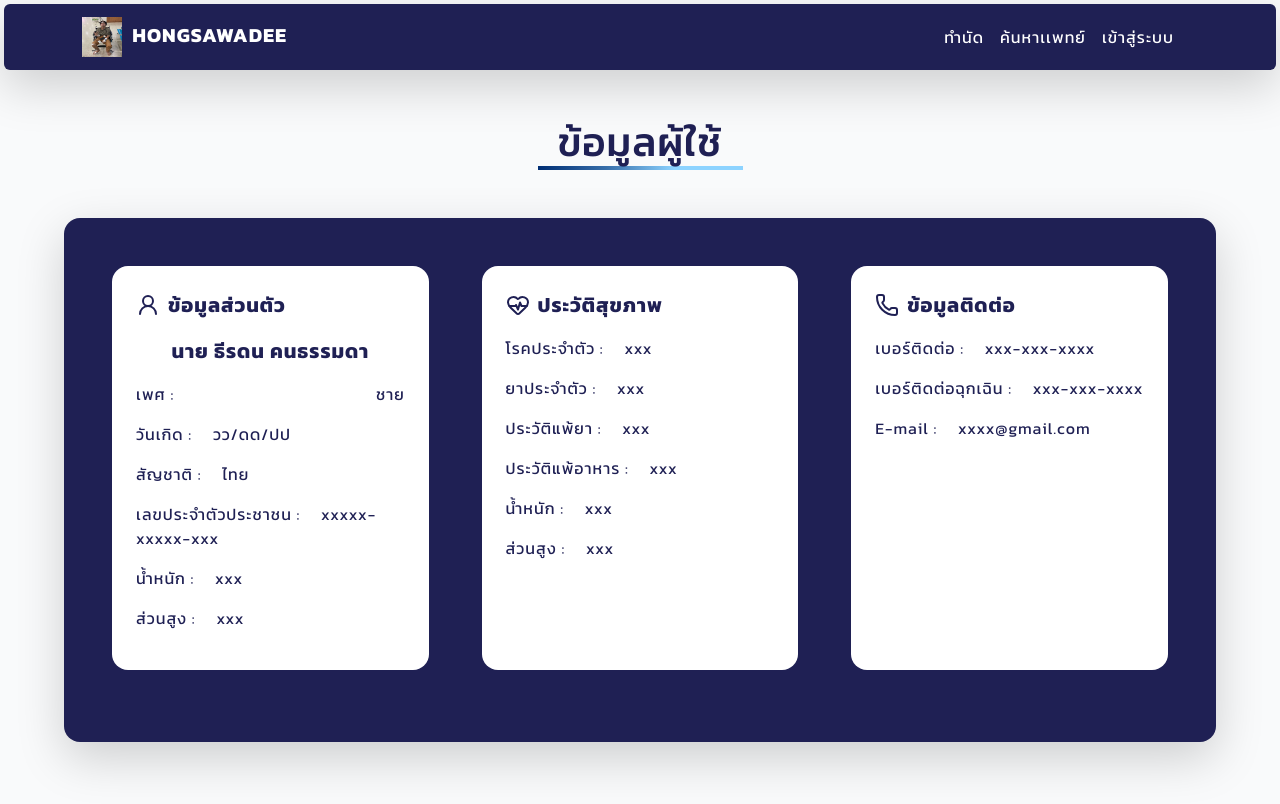
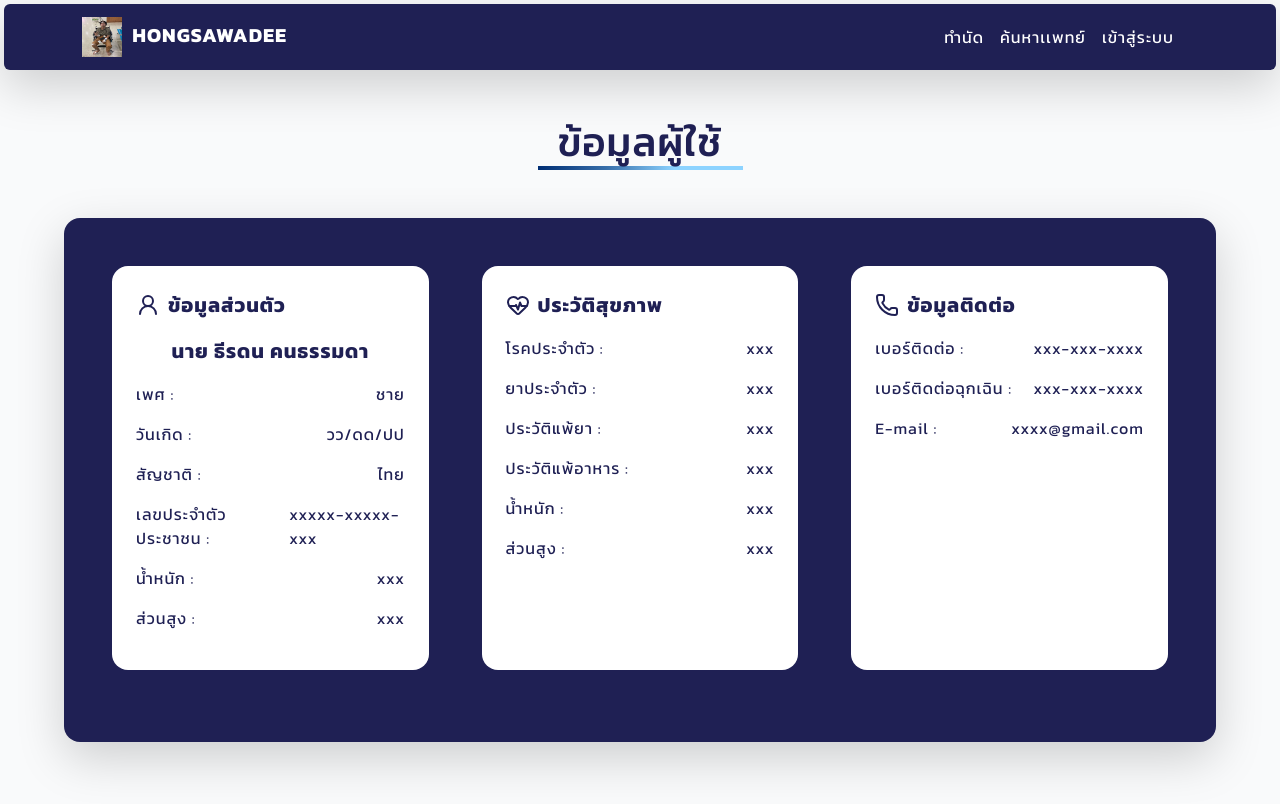
Before and after one commit to Supphanat-P/HealthQ-Co, a React (Vite) app: page /profile in a window 1280 px wide. Built offline with nearby package versions, Linux system fonts and the light colour scheme; no server answers.

Commit message:
User-profile-update

```diff
--- a/src/Pages/Profile.jsx
+++ b/src/Pages/Profile.jsx
@@ -17,32 +17,32 @@ const Profile = () => {
               นาย ธีรดน คนธรรมดา
             </div>
             <div className="d-flex justify-content-between"><div className="mb-3">เพศ : </div><span className="ms-3">ชาย</span></div>
-            <div className="mb-3">วันเกิด : <span className="ms-3">วว/ดด/ปป</span></div>
-            <div className="mb-3">สัญชาติ : <span className="ms-3">ไทย</span></div>
-            <div className="mb-3">เลขประจำตัวประชาชน : <span className="ms-3">xxxxx-xxxxx-xxx</span></div>
-            <div className="mb-3">น้ำหนัก : <span className="ms-3">xxx</span></div>
-            <div className="mb-3">ส่วนสูง : <span className="ms-3">xxx</span></div>
+                        <div className="d-flex justify-content-between"><div className="mb-3">วันเกิด : </div><span className="ms-3">วว/ดด/ปป</span></div>
+                        <div className="d-flex justify-content-between"><div className="mb-3">สัญชาติ : </div><span className="ms-3">ไทย</span></div>
+                        <div className="d-flex justify-content-between"><div className="mb-3">เลขประจำตัวประชาชน : </div><span className="ms-3">xxxxx-xxxxx-xxx</span></div>
+                        <div className="d-flex justify-content-between"><div className="mb-3">น้ำหนัก : </div><span className="ms-3">xxx</span></div>
+                        <div className="d-flex justify-content-between"><div className="mb-3">ส่วนสูง : </div><span className="ms-3">xxx</span></div>
           </div>
 
           <div className="bg-white text-navy rounded-4 p-4 mb-4" style={{ width: "30%" }}>
             <div className="d-flex align-items-center fw-bold fs-5 mb-3">
               <HeartPulse className="me-2" /> ประวัติสุขภาพ
             </div>
-            <div className="mb-3">โรคประจำตัว : <span className="ms-3">xxx</span></div>
-            <div className="mb-3">ยาประจำตัว : <span className="ms-3">xxx</span></div>
-            <div className="mb-3">ประวัติแพ้ยา : <span className="ms-3">xxx</span></div>
-            <div className="mb-3">ประวัติแพ้อาหาร : <span className="ms-3">xxx</span></div>
-            <div className="mb-3">น้ำหนัก : <span className="ms-3">xxx</span></div>
-            <div className="mb-3">ส่วนสูง : <span className="ms-3">xxx</span></div>
+                        <div className="d-flex justify-content-between"><div className="mb-3">โรคประจำตัว :</div><span className="ms-3">xxx</span></div>
+                        <div className="d-flex justify-content-between"><div className="mb-3">ยาประจำตัว : </div><span className="ms-3">xxx</span></div>
+                        <div className="d-flex justify-content-between"><div className="mb-3">ประวัติแพ้ยา : </div><span className="ms-3">xxx</span></div>
+                        <div className="d-flex justify-content-between"><div className="mb-3">ประวัติแพ้อาหาร : </div><span className="ms-3">xxx</span></div>
+                        <div className="d-flex justify-content-between"><div className="mb-3">น้ำหนัก : </div><span className="ms-3">xxx</span></div>
+                        <div className="d-flex justify-content-between"><div className="mb-3">ส่วนสูง : </div><span className="ms-3">xxx</span></div>
           </div>
 
           <div className="bg-white text-navy rounded-4 p-4 mb-4" style={{ width: "30%" }}>
             <div className="d-flex align-items-center fw-bold fs-5 mb-3">
               <Phone className="me-2" /> ข้อมูลติดต่อ
             </div>
-            <div className="mb-3">เบอร์ติดต่อ : <span className="ms-3">xxx-xxx-xxxx</span></div>
-            <div className="mb-3">เบอร์ติดต่อฉุกเฉิน : <span className="ms-3">xxx-xxx-xxxx</span></div>
-            <div className="mb-3">E-mail : <span className="ms-3">xxxx@gmail.com</span></div>
+                        <div className="d-flex justify-content-between"><div className="mb-3">เบอร์ติดต่อ : </div><span className="ms-3">xxx-xxx-xxxx</span></div>
+                        <div className="d-flex justify-content-between"><div className="mb-3">เบอร์ติดต่อฉุกเฉิน : </div><span className="ms-3">xxx-xxx-xxxx</span></div>
+                        <div className="d-flex justify-content-between"><div className="mb-3">E-mail : </div><span className="ms-3">xxxx@gmail.com</span></div>
           </div>
         </div>
       </div>
```
